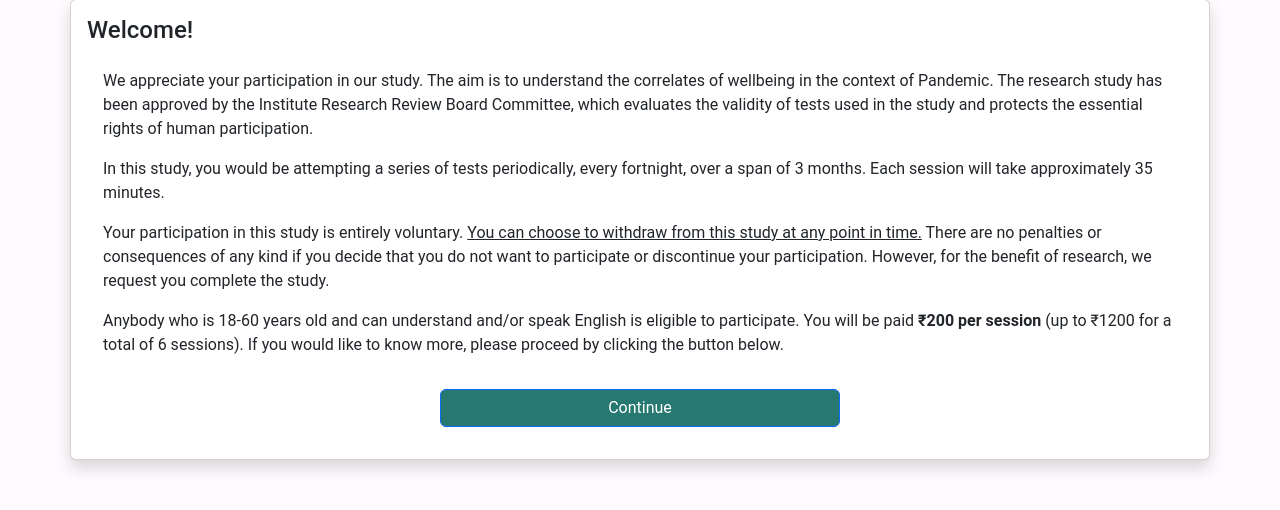
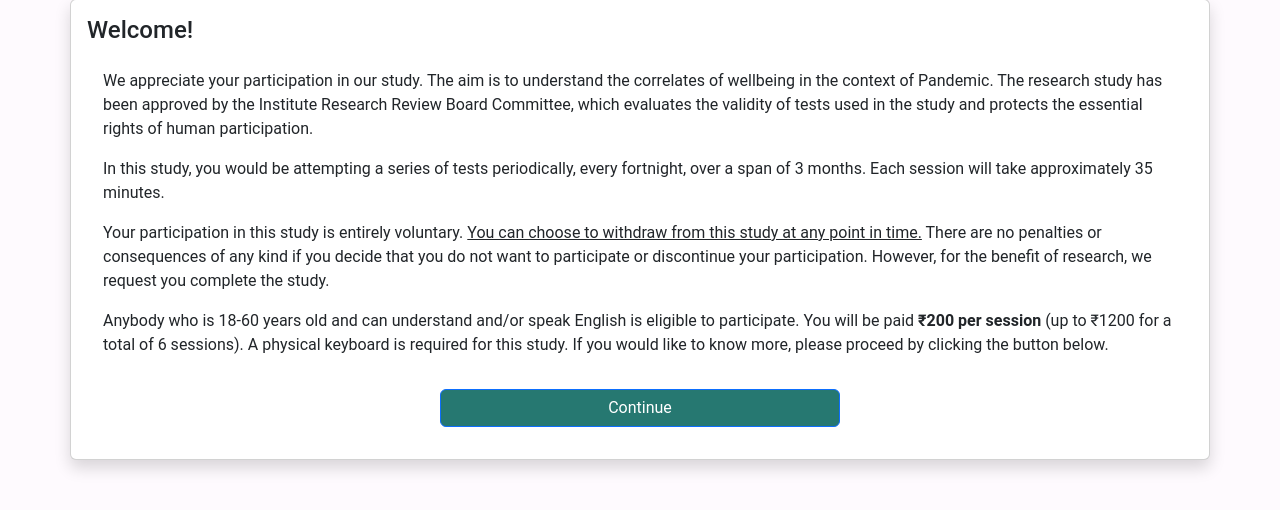
Before and after one commit to VivekPamnani/django-auth-app, a Django app: page /user/welcome/ in a window 1280 px wide. Shown: the part 81-591 px from the top of the page. Run offline with Django 4.2, Linux system fonts and the light colour scheme; some libraries are stand-ins or nearby versions.

Commit message:
welcome update

```diff
--- a/user/templates/user/welcome.html
+++ b/user/templates/user/welcome.html
@@ -31,7 +31,7 @@
                     <p>We appreciate your participation in our study. The aim is to understand the correlates of wellbeing in the context of Pandemic. The research study has been approved by the Institute Research Review Board Committee, which evaluates the validity of tests used in the study and protects the essential rights of human participation. </p>
                     <p>In this study, you would be attempting a series of tests periodically, every fortnight, over a span of 3 months. Each session will take approximately 35 minutes.</p>
                     <p>Your participation in this study is entirely voluntary. <u>You can choose to withdraw from this study at any point in time.</u> There are no penalties or consequences of any kind if you decide that you do not want to participate or discontinue your participation. However, for the benefit of research, we request you complete the study.</p>
-                    <p>Anybody who is 18-60 years old and can understand and/or speak English is eligible to participate. You will be paid <b>₹200 per session</b> (up to ₹1200 for a total of 6 sessions). If you would like to know more, please proceed by clicking the button below.</p>
+                    <p>Anybody who is 18-60 years old and can understand and/or speak English is eligible to participate. You will be paid <b>₹200 per session</b> (up to ₹1200 for a total of 6 sessions). A physical keyboard is required for this study. If you would like to know more, please proceed by clicking the button below.</p>
                 </div>
                 <div class="text-center">
                     <form action="{% url 'user:consent' %}" method="GET">
```
